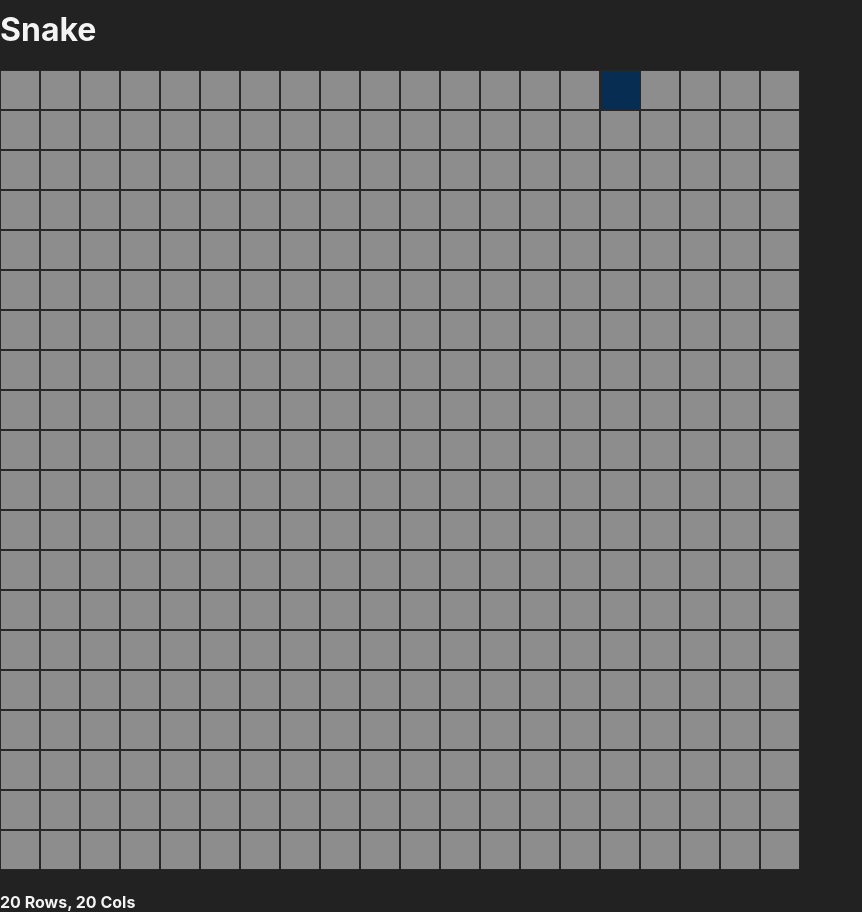
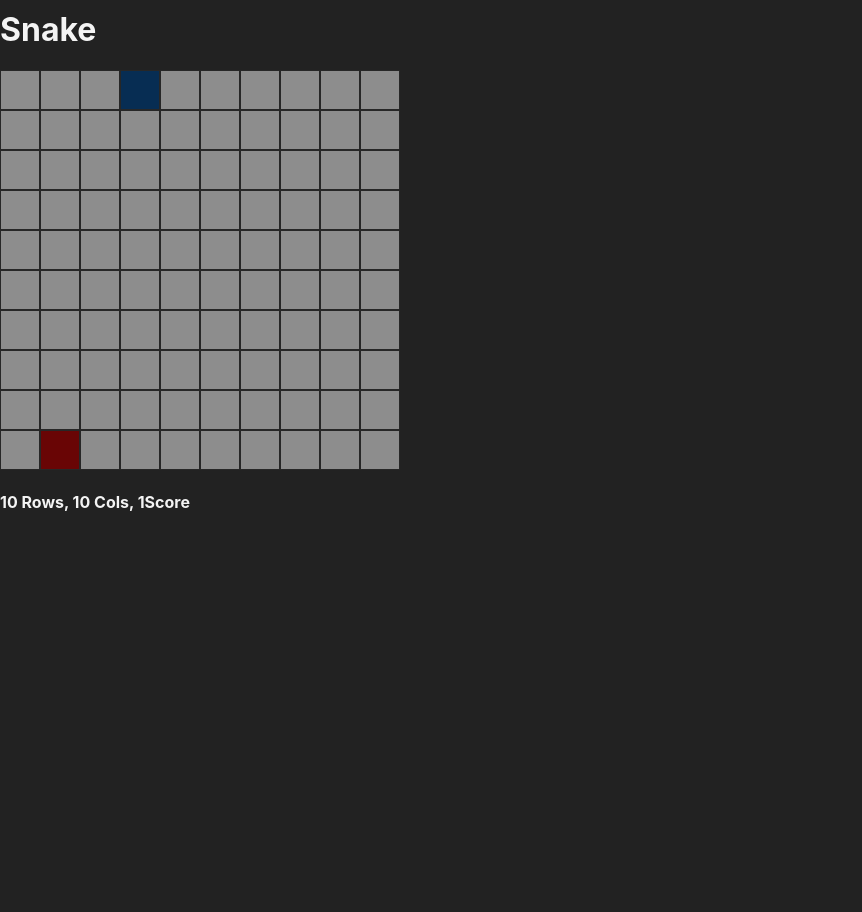
Before and after one commit to aniketbiprojit/Snake-Game, a Svelte app: page / in a window 1280 px wide. Shown: the whole page, without its empty margins (0-862 px from the left). After the commit the page ends 810 px from the top, so only its background shows below. Built offline with nearby package versions, Linux system fonts and the light colour scheme.

Commit message:
feat: hande score

```diff
--- a/public/global.css
+++ b/public/global.css
@@ -90,3 +90,7 @@ h1 {
 .marked {
 	background-color: rgb(7, 45, 83);
 }
+
+.food{
+	background-color: rgb(105, 5, 5);
+}
--- a/src/App.svelte
+++ b/src/App.svelte
@@ -1,5 +1,5 @@
 <script lang="ts">
-	export let rows, cols, handleKeyPress;
+	export let rows, cols, handleKeyPress, score;
 	document.onkeydown = (e) => {
 		handleKeyPress(e);
 	};
@@ -15,5 +15,5 @@
 <main>
 	<h1>Snake</h1>
 	<div class="grid" id="grid" />
-	<h4>{rows} Rows, {cols} Cols</h4>
+	<h4>{rows} Rows, {cols} Cols, <span id="score">{score}</span>Score</h4>
 </main>
--- a/src/Cell.ts
+++ b/src/Cell.ts
@@ -1,16 +1,26 @@
 export class Cell {
-	block: HTMLElement;
-	marked = false;
+	block: HTMLElement
+	marked = false
+	food = false
 	constructor(block: HTMLElement) {
-		this.block = block;
+		this.block = block
 	}
 	mark() {
-		this.marked = true;
-		this.block.classList.add('marked');
+		this.marked = true
+		this.block.classList.add('marked')
 	}
 
 	unmark() {
-		this.marked = false;
-		this.block.classList.remove('marked');
+		this.marked = false
+		this.block.classList.remove('marked')
+	}
+	placeFood() {
+		this.food = true
+		this.block.classList.add('food')
+	}
+
+	eatFood() {
+		this.food = false
+		this.block.classList.remove('food')
 	}
 }
--- a/src/main.ts
+++ b/src/main.ts
@@ -1,9 +1,12 @@
 import App from './App.svelte'
 import { Cell } from './Cell'
 
-const rows = 20
-const cols = 20
+const rows = 10
+const cols = 10
 const size = 40
+const updateTime = 150
+
+let score = 0
 
 const app = new App({
 	target: document.body,
@@ -11,8 +14,13 @@ const app = new App({
 		rows,
 		cols,
 		handleKeyPress,
+		score,
 	},
 })
+
+function updateScore() {
+	document.getElementById('score').innerHTML = score.toString()
+}
 
 const grid: Array<Array<Cell>> = Array.from(Array(rows), () => Array(cols))
 
@@ -58,7 +66,7 @@ class Snake {
 
 	constructor() {
 		this.draw_snake(0, 0)
-		setInterval(() => this.update(), 100)
+		setInterval(() => this.update(), updateTime)
 	}
 
 	draw_snake(x: number, y: number) {
@@ -66,7 +74,14 @@ class Snake {
 		if (old_cell.marked) {
 			old_cell.unmark()
 		}
-		grid[this.head.x][this.head.y].mark()
+		const new_cell = grid[this.head.x][this.head.y]
+		if (new_cell.food) {
+			new_cell.eatFood()
+			score++
+			updateScore()
+			placeFood()
+		}
+		new_cell.mark()
 	}
 
 	update() {
@@ -79,6 +94,13 @@ class Snake {
 }
 
 const snake = new Snake()
+
+function placeFood() {
+	const x = Math.floor(Math.random() * rows) % rows
+	const y = Math.floor(Math.random() * cols) % cols
+
+	grid[x][y].placeFood()
+}
 
 function handleKeyPress(e: KeyboardEvent) {
 	if (e.ctrlKey === false) {
@@ -94,7 +116,8 @@ function handleKeyPress(e: KeyboardEvent) {
 	} else if (e.key === 'ArrowRight') {
 		snake.towards = { x: 0, y: 1 }
 	}
-	// console.log(e)
 }
 
+placeFood()
+
 export default app
```
